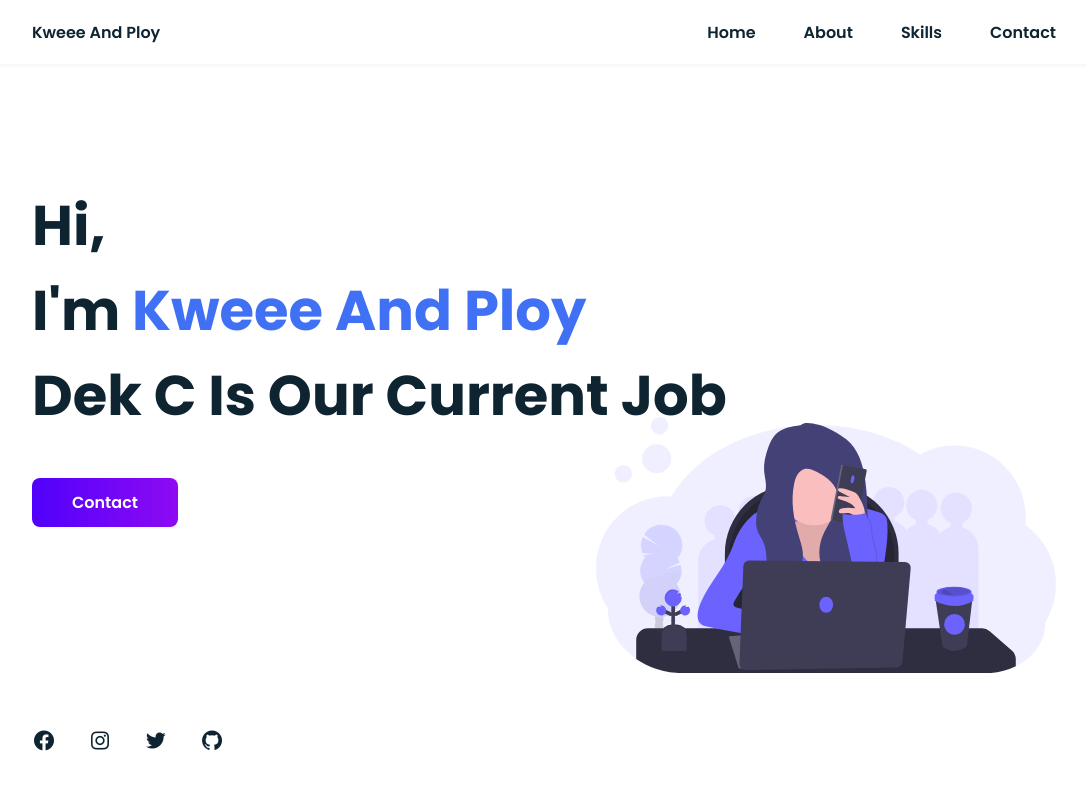
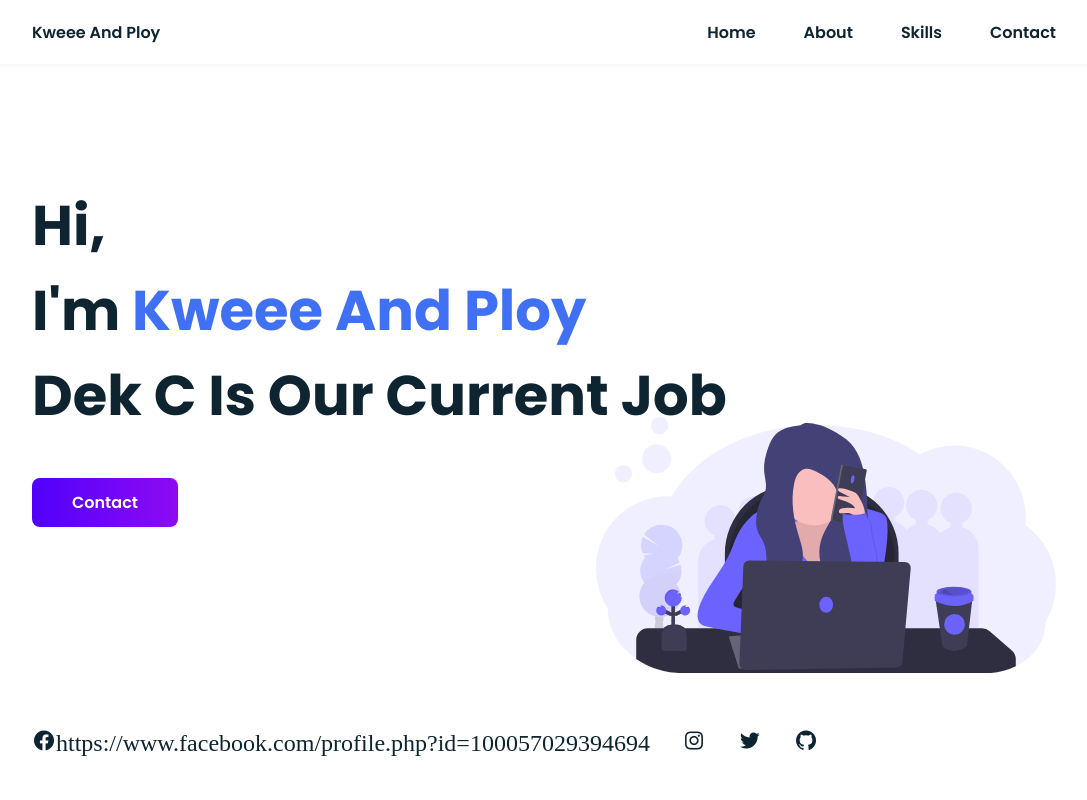
Before and after one commit to kwe-ploy/kwe-ploy, a plain HTML site: page index.html in a window 1280 px wide. Shown: the top 800 px of the page, without its empty margins (96-1183 px from the left). Drawn offline with nearby package versions, Linux system fonts and the light colour scheme.

Commit message:
Update index.html

```diff
--- a/index.html
+++ b/index.html
@@ -56,7 +56,7 @@
 
         <div class="home_social">
           <a href="#" class="home_social-icon" data-aos="fade-down"
-            ><i class="bx bxl-facebook-circle"></i
+            ><i class="bx bxl-facebook-circle">https://www.facebook.com/profile.php?id=100057029394694</i
           ></a>
           <a
             href="#"
```
